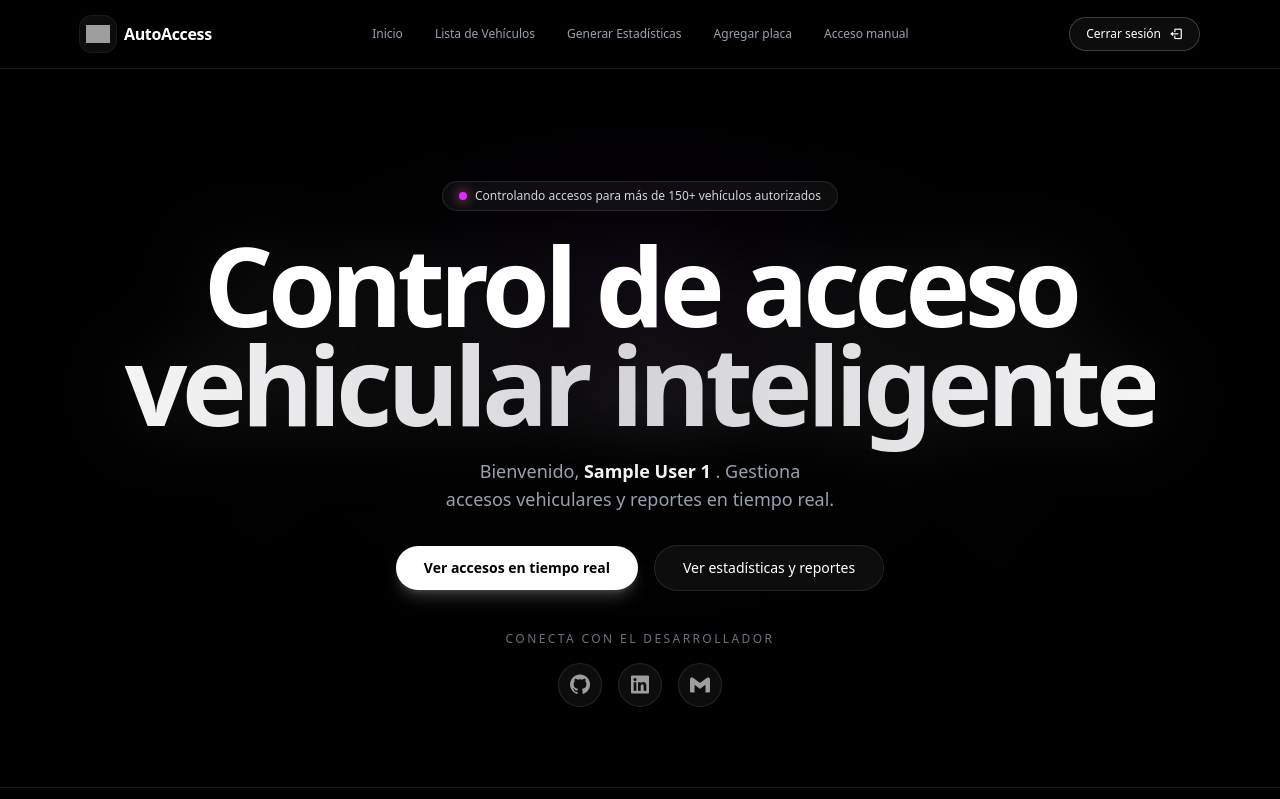
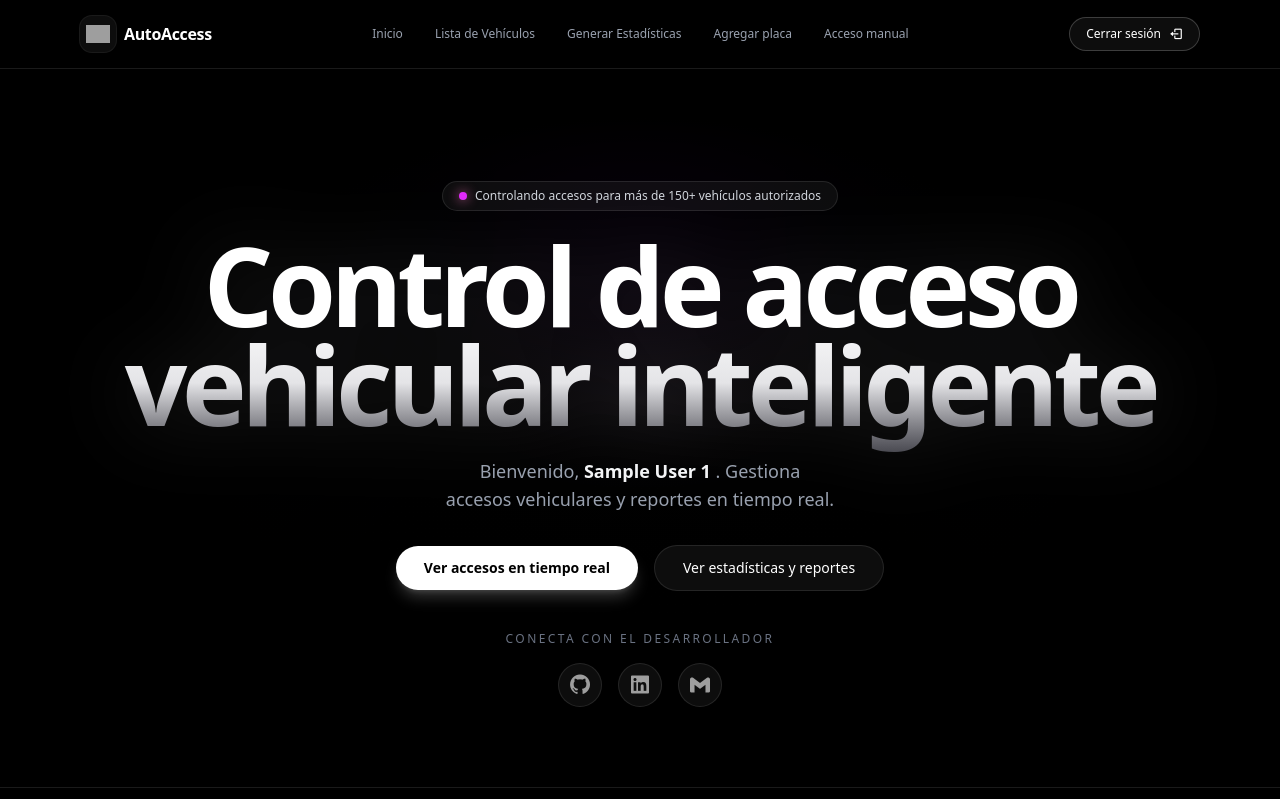
Before and after one commit to Kevin-Steven/reconocimiento-placas, a PHP site: page /inicio.php in a window 1280 px wide. Shown: the top 799 px of the page. Run offline with PHP 8.4, Linux system fonts and the light colour scheme; the visitor is signed in with stand-in values (Sample User, id 1); data that the repository does not hold is empty; grey boxes are pictures that could not be loaded.

Commit message:
update landing page styles

```diff
--- a/Landing-Page/app/inicio.php
+++ b/Landing-Page/app/inicio.php
@@ -125,7 +125,7 @@ unset($_SESSION['error_placa']);
                 <h1 class="font-bold tracking-[-0.05em] text-white drop-shadow-[0_0_40px_rgba(255,255,255,0.12)] leading-[0.9] text-4xl sm:text-5xl md:text-6xl lg:text-7xl xl:text-[110px]">
                     Control de acceso
                     <br class="hidden sm:block">
-                    <span class="bg-gradient-to-r from-zinc-100 via-zinc-300 to-zinc-100 bg-clip-text text-transparent">
+                    <span class="bg-gradient-to-b from-white via-zinc-200 to-zinc-700 bg-clip-text text-transparent px-1">
                         vehicular inteligente
                     </span>
                 </h1>
```
